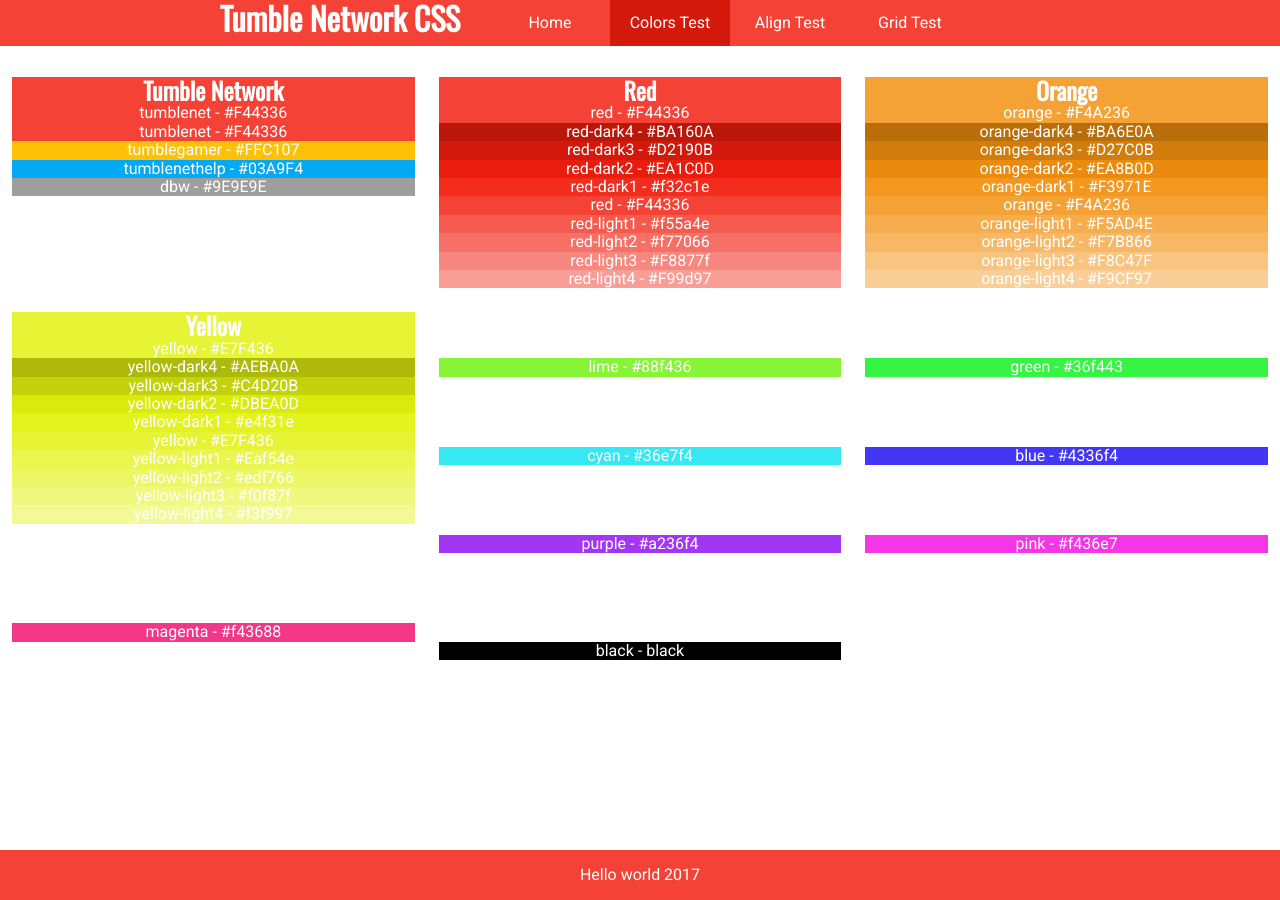
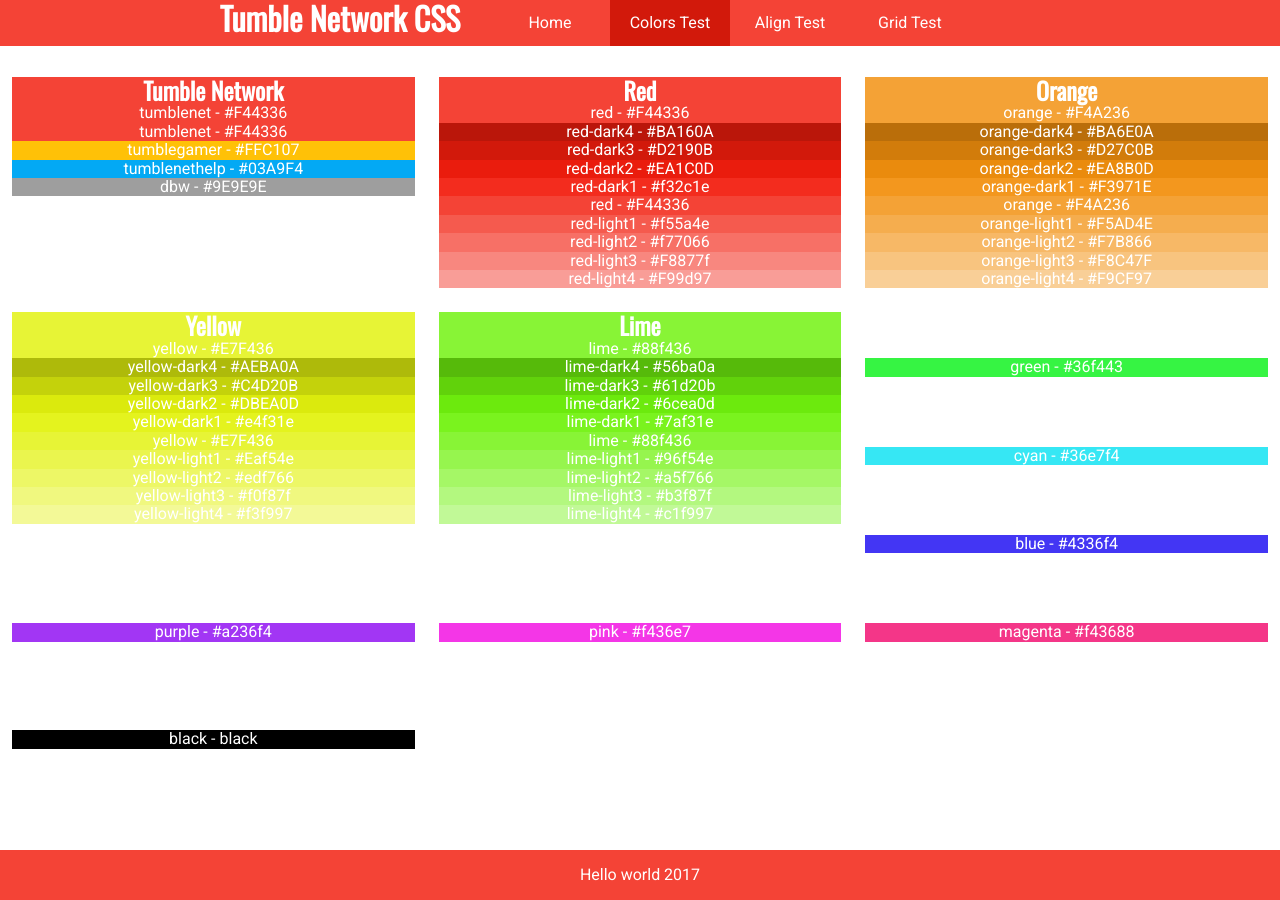
Before and after one commit to tumblenet/tumblenet-css, a Jekyll site: the page built from colors-test.html, in a window 1280 px wide. Built offline with Jekyll 4.4.1, drawn with Linux system fonts in a browser that asks for light colours.

Commit message:
Update css.yml

```diff
--- a/_data/css.yml
+++ b/_data/css.yml
@@ -96,8 +96,24 @@
  - name: "Lime"
    main: 4
    colors:
+   - name: "lime-dark4"
+     value: "#56ba0a"
+   - name: "lime-dark3"
+     value: "#61d20b"
+   - name: "lime-dark2"
+     value: "#6cea0d"
+   - name: "lime-dark1"
+     value: "#7af31e"
    - name: "lime"
      value: "#88f436"
+   - name: "lime-light1"
+     value: "#96f54e"
+   - name: "lime-light2"
+     value: "#a5f766"
+   - name: "lime-light3"
+     value: "#b3f87f"
+   - name: "lime-light4"
+     value: "#c1f997"
  - name: "Green"
    main: 4
    colors:
```
